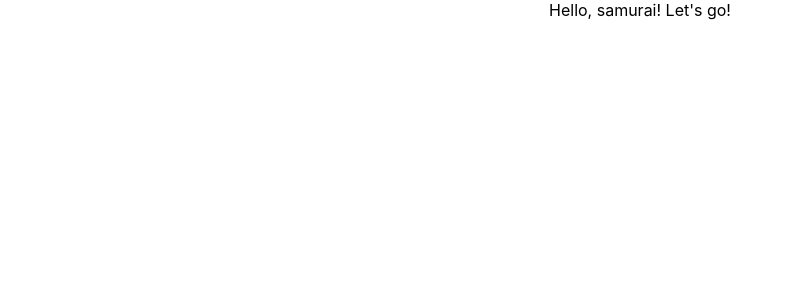
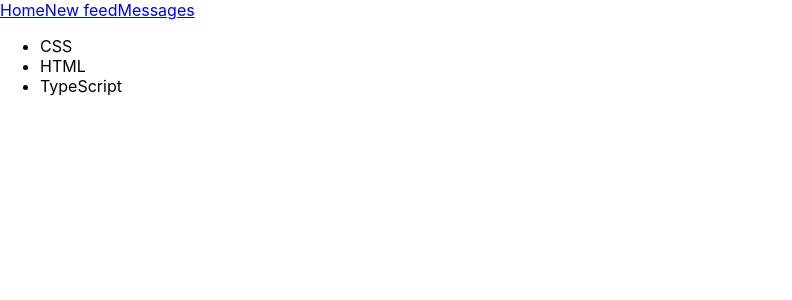
Before and after one commit to DoctorFetus/Social-network, a React (Create React App) app: page / in a window 1280 px wide. Shown: the top 300 px of the page, without its empty margins (0-792 px from the left). Built offline with nearby package versions, Linux system fonts and the light colour scheme.

Commit message:
9 lessons

```diff
--- a/src/App.tsx
+++ b/src/App.tsx
@@ -1,12 +1,16 @@
 import React from 'react';
 import './App.css';
+import Header from "./Header";
+import Technologies from "./Technologies";
+
 
 function App() {
-  return (
-    <div className="App">
-     Hello, samurai! Let's go!
-    </div>
-  );
+    return (
+        <div>
+            <Header/>
+            <Technologies/>
+        </div>
+    );
 }
 
 export default App;
--- /dev/null
+++ b/src/Header.tsx
@@ -0,0 +1,13 @@
+import React from "react";
+
+const Header = () => {
+    return (
+        <div>
+            <a href="#">Home</a>
+            <a href="#">New feed</a>
+            <a href="#">Messages</a>
+        </div>
+    );
+}
+
+export default Header;
--- /dev/null
+++ b/src/Technologies.tsx
@@ -0,0 +1,14 @@
+import React from "react";
+
+const Technologies = () => {
+    return (
+        <div>
+            <ul>
+                <li>CSS</li>
+                <li>HTML</li>
+                <li>TypeScript</li>
+            </ul>
+        </div>
+    );
+}
+export default Technologies;
```
